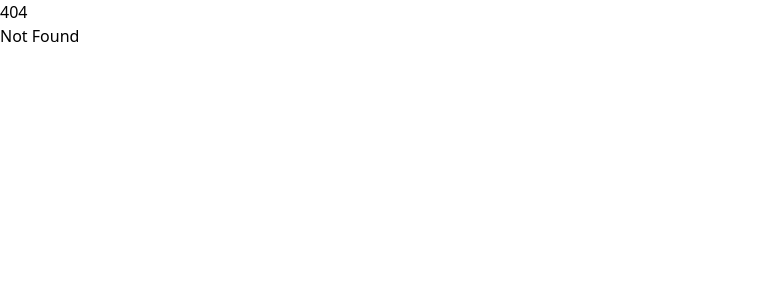
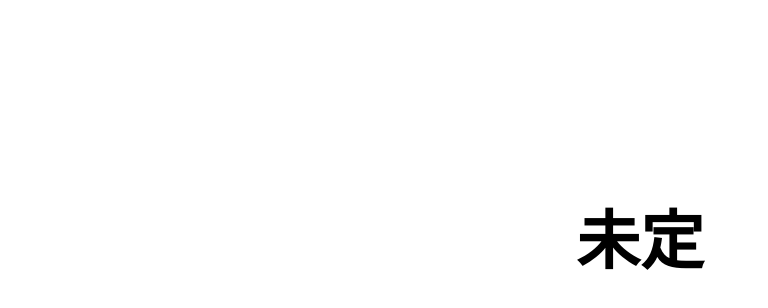
Before and after one commit to yuki-kunn/couponapp, a SvelteKit app: page /home in a window 1280 px wide. Before the commit this address had no page. Shown: the top 308 px of the page, without its empty margins (0-768 px from the left). Built offline with nearby package versions, Linux system fonts and the light colour scheme.

Commit message:
ホーム画面　タイトル追加

```diff
--- /dev/null
+++ b/src/routes/home/+page.svelte
@@ -0,0 +1,13 @@
+<style>
+.title{
+    font-family: Open Sans;
+    font-size: 64px;
+    font-weight: 700;
+    line-height: 112px;
+    text-align: center;
+    margin-top: 184px;
+
+}
+</style>
+
+<h1 class="title">未定</h1>
```
